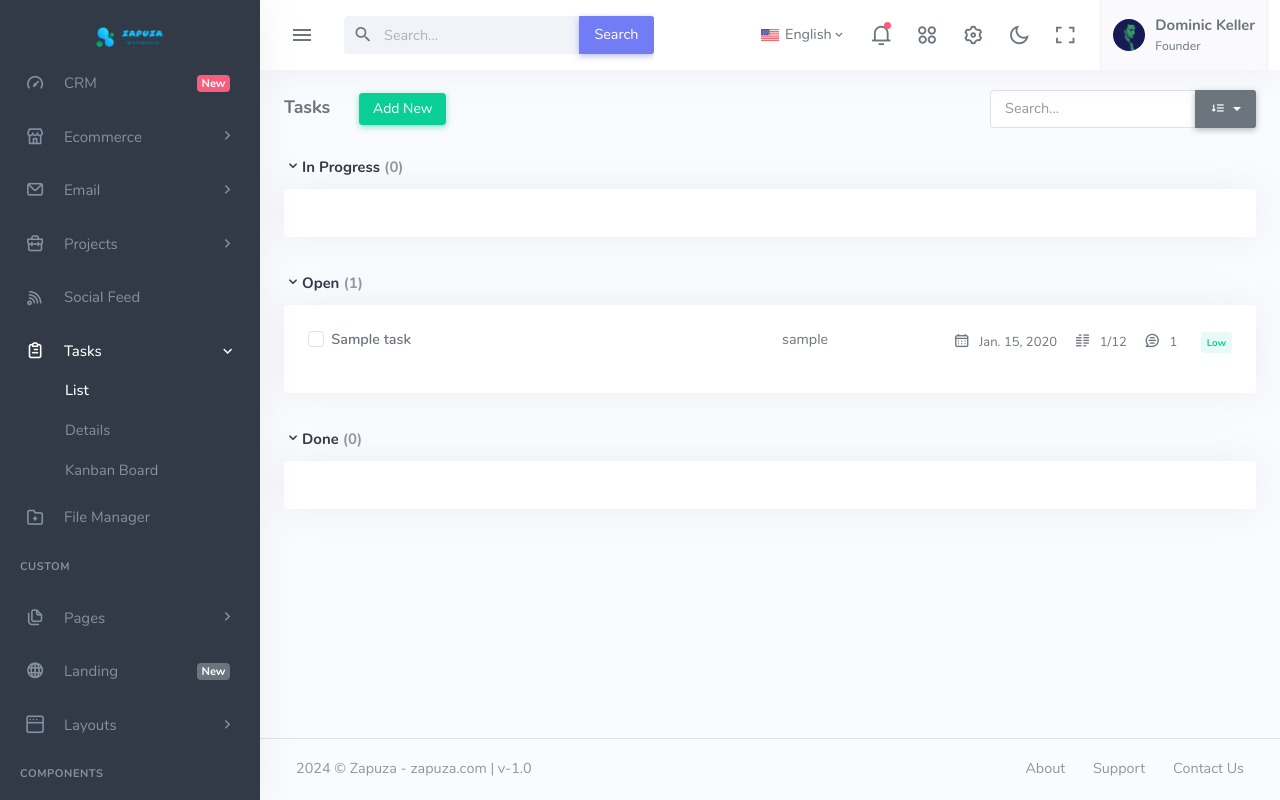
After one commit to Zapuzallp/FMTE, a Django app: page /task/ in a window 1280 px wide. The commit adds this page. Run offline with Django 4.2, Linux system fonts and the light colour scheme; a user stored in the database is signed in; tables that the repository leaves empty hold one stand-in row (values such as "Sample post"); parts of the project's set-up code (start-up, migrations or seed data) failed here and were passed over; some libraries are stand-ins or nearby versions.

Commit message:
I have implemented a view to display a list of tasks in the user interface.

```diff
--- a/home/urls.py
+++ b/home/urls.py
@@ -2,8 +2,7 @@ from django.urls import path
 
 import home.views as v
 from home.customViews import (authView)
-from home.views import (HomeView, Custom404View)
-from home.views import (HomeView,PasswordResetView,ARNTrackingListView)
+from home.views import (HomeView, Custom404View, PasswordResetView,ARNTrackingListView, TaskView)
 
 urlpatterns = [
     path('', HomeView.as_view(), name='dashboard'),
@@ -11,6 +10,7 @@ urlpatterns = [
     path('accounts/logout/', authView.LogoutView.as_view(), name='logout'),
     path('reset-password/', PasswordResetView.as_view(), name='password_reset'),
     path('arn-tracking/',ARNTrackingListView.as_view(), name='arn_tracking_list'),
+    path('task/', TaskView.as_view(), name='task'),
 ]
 
 # Custom 404 handler
--- a/home/views.py
+++ b/home/views.py
@@ -1,14 +1,14 @@
 from django.views import View
-from django.shortcuts import render
 from django.contrib.auth.mixins import LoginRequiredMixin
 from django.shortcuts import render,redirect
 from django.contrib import messages
 from django.contrib.auth import update_session_auth_hash
 from django.conf import settings
 import logging.config
-from .models import ARNTracking
+from .models import ARNTracking, Task, Comment
 from django.http import JsonResponse
 from datetime import datetime
+from django.contrib.auth.models import User
 
 # Apply logging configuration
 logging.config.dictConfig(settings.LOGGING)
@@ -112,3 +112,23 @@ class ARNTrackingListView(LoginRequiredMixin, View):
         except Exception as e:
             error_logger.error('Failed to update ARN status for ARN number %s: %s', arn_number, str(e))
             return JsonResponse({'message': 'Internal server error'}, status=500)  # Internal server error
+
+
+class TaskView(LoginRequiredMixin, View):
+    def get(self, request):
+
+        filtered_tasks = Task.objects.all()
+        comments = Comment.objects.all()
+        users = User.objects.all()
+
+        inprogress_tasks = [task for task in filtered_tasks if task.status == 'In Progress']
+        open_tasks = [task for task in filtered_tasks if task.status == 'Pending']
+        done_tasks = [task for task in filtered_tasks if task.status == 'Completed']
+
+        return render(request, 'task.html', {
+        'In_Progress_tasks': inprogress_tasks,
+        'open_tasks': open_tasks,
+        'done_tasks': done_tasks,
+        'comments': comments,
+        'users': users
+    })
--- a/templates/components/sidebar.html
+++ b/templates/components/sidebar.html
@@ -215,7 +215,7 @@
                 <div class="collapse" id="sidebarTasks">
                     <ul class="side-nav-second-level">
                         <li>
-                            <a href="apps-tasks.html">List</a>
+                            <a href="{% url 'task' %}">List</a>
                         </li>
                         <li>
                             <a href="apps-tasks-details.html">Details</a>
--- /dev/null
+++ b/templates/task.html
@@ -0,0 +1,312 @@
+{% extends 'base.html' %}
+{% load static %}
+
+{% block body %}
+    <div class="content">
+        <!-- Start Content-->
+        <div class="container-fluid">
+
+            <div class="row">
+                <div class="col-xxl-8">
+                    <!-- start page title -->
+                    <div class="page-title-box">
+                        <div class="page-title-right">
+                            <form>
+                                <div class="input-group">
+                                    <input type="text" class="form-control" placeholder="Search...">
+                                    <button class="input-group-text btn btn-secondary dropdown-toggle" type="button"
+                                        data-bs-toggle="dropdown" aria-haspopup="true" aria-expanded="false">
+                                        <i class="uil uil-sort-amount-down"></i>
+                                    </button>
+                                    <div class="dropdown-menu dropdown-menu-end">
+                                        <a class="dropdown-item" href="#">Due Date</a>
+                                        <a class="dropdown-item" href="#">Added Date</a>
+                                        <a class="dropdown-item" href="#">Assignee</a>
+                                    </div>
+                                </div>
+                            </form>
+                        </div>
+                        <h4 class="page-title">Tasks
+                            <a href="#" data-bs-toggle="modal" data-bs-target="#add-new-task-modal"
+                                class="btn btn-success btn-sm ms-3">Add New</a>
+                        </h4>
+                    </div>
+                    <!-- end page title -->
+                    <!--  Add new task modal -->
+                    <div class="modal fade task-modal-content" id="add-new-task-modal" tabindex="-1" role="dialog" aria-labelledby="NewTaskModalLabel" aria-hidden="true">
+                        <div class="modal-dialog modal-dialog-centered modal-lg">
+                            <div class="modal-content">
+                                <div class="modal-header">
+                                    <h4 class="modal-title" id="NewTaskModalLabel">Create New Task</h4>
+                                    <button type="button" class="btn-close" data-bs-dismiss="modal"
+                                        aria-label="Close"></button>
+                                </div>
+                                <div class="modal-body">
+                                    <form class="p-2">
+                                        <div class="mb-3">
+                                            <label class="form-label">Project</label>
+                                            <select class="form-select form-control-light">
+                                                <option>Select</option>
+                                                <option>Hyper - Admin Dashboard</option>
+                                                <option>CRM - Design &amp; Development</option>
+                                                <option>iOS - App Design</option>
+                                            </select>
+                                        </div>
+
+                                        <div class="row">
+                                            <div class="col-md-8">
+                                                <div class="mb-3">
+                                                    <label for="task-title" class="form-label">Title</label>
+                                                    <input type="text" class="form-control form-control-light"
+                                                        id="task-title" placeholder="Enter title">
+                                                </div>
+                                            </div>
+
+                                            <div class="col-md-4">
+                                                <div class="mb-3">
+                                                    <label for="task-priority2" class="form-label">Priority</label>
+                                                    <select class="form-select form-control-light" id="task-priority2">
+                                                        <option>Low</option>
+                                                        <option>Medium</option>
+                                                        <option>High</option>
+                                                    </select>
+                                                </div>
+                                            </div>
+                                        </div>
+
+                                        <div class="mb-3">
+                                            <label for="task-description" class="form-label">Description</label>
+                                            <textarea class="form-control form-control-light" id="task-description"
+                                                rows="3"></textarea>
+                                        </div>
+
+                                        <div class="row">
+                                            <div class="col-md-6">
+                                                <div class="mb-3">
+                                                    <label for="task-title" class="form-label">Assign To</label>
+                                                    <select class="form-select form-control-light" id="task-priority">
+                                                        <option>Coderthemes</option>
+                                                        <option>Robert Carlile</option>
+                                                        <option>Louis Allen</option>
+                                                        <option>Sean White</option>
+                                                        <option>Riley Steele</option>
+                                                        <option>Zak Turnbull</option>
+                                                    </select>
+                                                </div>
+                                            </div>
+
+                                            <div class="col-md-6">
+                                                <div class="mb-3">
+                                                    <label for="task-priority" class="form-label">Due Date</label>
+                                                    <input type="text" class="form-control form-control-light"
+                                                        id="birthdatepicker" data-toggle="date-picker"
+                                                        data-single-date-picker="true">
+                                                </div>
+                                            </div>
+                                        </div>
+
+                                        <div class="text-end">
+                                            <button type="button" class="btn btn-light" data-dismiss="modal">Cancel</button>
+                                            <button type="button" class="btn btn-primary">Create</button>
+                                        </div>
+                                    </form>
+                                </div>
+                            </div><!-- /.modal-content -->
+                        </div><!-- /.modal-dialog -->
+                    </div><!-- /.modal -->
+
+                    <!-- tasks panel -->
+                    <div class="mt-2">
+                        <h5 class="m-0 pb-2">
+                            <a class="text-dark" data-bs-toggle="collapse" href="#InProgressTasks" role="button" aria-expanded="false" aria-controls="InProgressTasks">
+                                <i class="uil uil-angle-down font-18"></i>In Progress <span class="text-muted">({{ In_Progress_tasks|length }})</span>
+                            </a>
+                        </h5>
+
+                        <div class="collapse show" id="InProgressTasks">
+                            <div class="card mb-0">
+                                <div class="card-body">
+
+                                    <!-- task -->
+                                    {% for task in In_Progress_tasks %}
+                                    <div class="row justify-content-sm-between">
+                                        <div class="col-sm-6 mb-2 mb-sm-0">
+                                            <div class="form-check">
+                                                <input type="checkbox" class="form-check-input" id="task1">
+                                                <label class="form-check-label" for="task1">
+                                                    {{ task.title }}
+                                                </label>
+                                            </div> <!-- end checkbox -->
+                                        </div> <!-- end col -->
+                                        <div class="col-sm-6">
+                                            <div class="d-flex justify-content-between">
+                                                <div id="tooltip-container">
+                                                    {% for assignee in task.assignees.all %}
+                                                    {{ assignee.username }}{% if not forloop.last %}, {% endif %}
+                                                    {% endfor %}
+                                                </div>
+                                                <div>
+                                                    <ul class="list-inline font-13 text-end">
+                                                        <li class="list-inline-item">
+                                                            <i class="uil uil-schedule font-16 me-1"></i>
+                                                            {{ task.due_date }}
+                                                        </li>
+                                                        <li class="list-inline-item ms-1">
+                                                            <i class="uil uil-align-alt font-16 me-1"></i> 3/7
+                                                        </li>
+                                                        <li class="list-inline-item ms-1">
+                                                            <i class="uil uil-comment-message font-16 me-1"></i> {{ task.comments.count }}
+                                                        </li>
+                                                        <li class="list-inline-item ms-2">
+                                                            <span {% if task.priority == 'High' %}
+                                                                    class="badge badge-danger-lighten p-1"
+                                                                  {% elif task.priority == 'Medium' %}
+                                                                    class="badge badge-info-lighten p-1"
+                                                                  {% elif task.priority == 'Low' %}
+                                                                    class="badge badge-success-lighten p-1"
+                                                                  {% endif %}> {{ task.priority|title }}
+                                                            </span>
+                                                        </li>
+                                                    </ul>
+                                                </div>
+                                            </div> <!-- end .d-flex-->
+                                        </div> <!-- end col -->
+                                    </div>
+                                    {% endfor %}
+                                    <!-- end task -->
+                                </div> <!-- end card-body-->
+                            </div> <!-- end card -->
+                        </div> <!-- end .collapse-->
+                    </div> <!-- end .mt-2-->
+
+                    <!-- pending tasks -->
+                    <div class="mt-4">
+
+                        <h5 class="m-0 pb-2">
+                            <a class="text-dark" data-bs-toggle="collapse" href="#pendingTasks" role="button" aria-expanded="false" aria-controls="pendingTasks">
+                                <i class="uil uil-angle-down font-18"></i>Open <span class="text-muted">({{ open_tasks|length }})</span>
+                            </a>
+                        </h5>
+
+                        <div class="collapse show" id="pendingTasks">
+                            <div class="card mb-0">
+                                <div class="card-body">
+                                    <!-- task -->
+                                    {% for task in open_tasks %}
+                                    <div class="row justify-content-sm-between">
+                                        <div class="col-sm-6 mb-2 mb-sm-0">
+                                            <div class="form-check">
+                                                <input type="checkbox" class="form-check-input" id="task4">
+                                                <label class="form-check-label" for="task4">
+                                                    {{ task.title }}
+                                                </label>
+                                            </div> <!-- end checkbox -->
+                                        </div> <!-- end col -->
+                                        <div class="col-sm-6">
+                                            <div class="d-flex justify-content-between">
+                                                <div id="tooltip-container3">
+                                                    {% for assignee in task.assignees.all %}
+                                                    {{ assignee.username }}{% if not forloop.last %}, {% endif %}
+                                                    {% endfor %}
+                                                </div>
+                                                <div>
+                                                    <ul class="list-inline font-13 text-end">
+                                                        <li class="list-inline-item">
+                                                            <i class="uil uil-schedule font-16 me-1"></i> {{ task.due_date }}
+                                                        </li>
+                                                        <li class="list-inline-item ms-1">
+                                                            <i class="uil uil-align-alt font-16 me-1"></i> 1/12
+                                                        </li>
+                                                        <li class="list-inline-item ms-1">
+                                                            <i class="uil uil-comment-message font-16 me-1"></i> {{ task.comments.count }}
+                                                        </li>
+                                                        <li class="list-inline-item ms-2">
+                                                            <span {% if task.priority == 'High' %}
+                                                                    class="badge badge-danger-lighten p-1"
+                                                                  {% elif task.priority == 'Medium' %}
+                                                                    class="badge badge-info-lighten p-1"
+                                                                  {% elif task.priority == 'Low' %}
+                                                                    class="badge badge-success-lighten p-1"
+                                                                  {% endif %}> {{ task.priority|title }}
+                                                            </span>
+                                                        </li>
+                                                    </ul>
+                                                </div>
+                                            </div> <!-- end .d-flex-->
+                                        </div> <!-- end col -->
+                                    </div>
+                                    {% endfor %}
+                                    <!-- end task -->
+                                </div> <!-- end card-body-->
+                            </div> <!-- end card -->
+                        </div> <!-- end collapse-->
+                    </div>
+                    <!-- end pending tasks -->
+
+                    <!-- completed tasks -->
+                    <div class="mt-4 mb-4">
+                        <h5 class="m-0 pb-2">
+                            <a class="text-dark" data-bs-toggle="collapse" href="#completedTasks" role="button" aria-expanded="false" aria-controls="completedTasks">
+                                <i class="uil uil-angle-down font-18"></i>Done <span class="text-muted">({{ done_tasks|length }})</span>
+                            </a>
+                        </h5>
+
+                        <div class="collapse show" id="completedTasks">
+                            <div class="card mb-0">
+                                <div class="card-body">
+                                    <!-- task -->
+                                    {% for task in done_tasks %}
+                                    <div class="row justify-content-sm-between">
+                                        <div class="col-sm-6 mb-2 mb-sm-0">
+                                            <div class="form-check">
+                                                <input type="checkbox" class="form-check-input" id="task7">
+                                                <label class="form-check-label" for="task7">
+                                                    {{ task.title }}
+                                                </label>
+                                            </div> <!-- end checkbox -->
+                                        </div> <!-- end col -->
+                                        <div class="col-sm-6">
+                                            <div class="d-flex justify-content-between">
+                                                <div id="tooltip-container6">
+                                                    {% for assignee in task.assignees.all %}
+                                                    {{ assignee.username }}{% if not forloop.last %}, {% endif %}
+                                                    {% endfor %}
+                                                </div>
+                                                <div>
+                                                    <ul class="list-inline font-13 text-end">
+                                                        <li class="list-inline-item">
+                                                            <i class="uil uil-schedule font-16 me-1"></i>
+                                                            {{ task.due_date }}
+                                                        </li>
+                                                        <li class="list-inline-item ms-1">
+                                                            <i class="uil uil-align-alt font-16 me-1"></i> 5/14
+                                                        </li>
+                                                        <li class="list-inline-item ms-1">
+                                                            <i class="uil uil-comment-message font-16 me-1"></i> {{ task.comments.count }}
+                                                        </li>
+                                                        <li class="list-inline-item ms-2">
+                                                            <span {% if task.priority == 'High' %}
+                                                                    class="badge badge-danger-lighten p-1"
+                                                                  {% elif task.priority == 'Medium' %}
+                                                                    class="badge badge-info-lighten p-1"
+                                                                  {% elif task.priority == 'Low' %}
+                                                                    class="badge badge-success-lighten p-1"
+                                                                  {% endif %}> {{ task.priority|title }}
+                                                            </span>
+                                                        </li>
+                                                    </ul>
+                                                </div>
+                                            </div> <!-- end .d-flex-->
+                                        </div> <!-- end col -->
+                                    </div>
+                                    {% endfor %}
+                                    <!-- end completed task -->
+                                </div> <!-- end card-body-->
+                            </div> <!-- end card -->
+                        </div>
+                    </div>
+                </div> <!-- end col -->
+            </div> <!-- container -->
+        </div>
+    </div>
+{% endblock %}
```
Also changed, not shown: home/admin.py (+11 -1 lines), home/models.py (+45 -1 lines).
